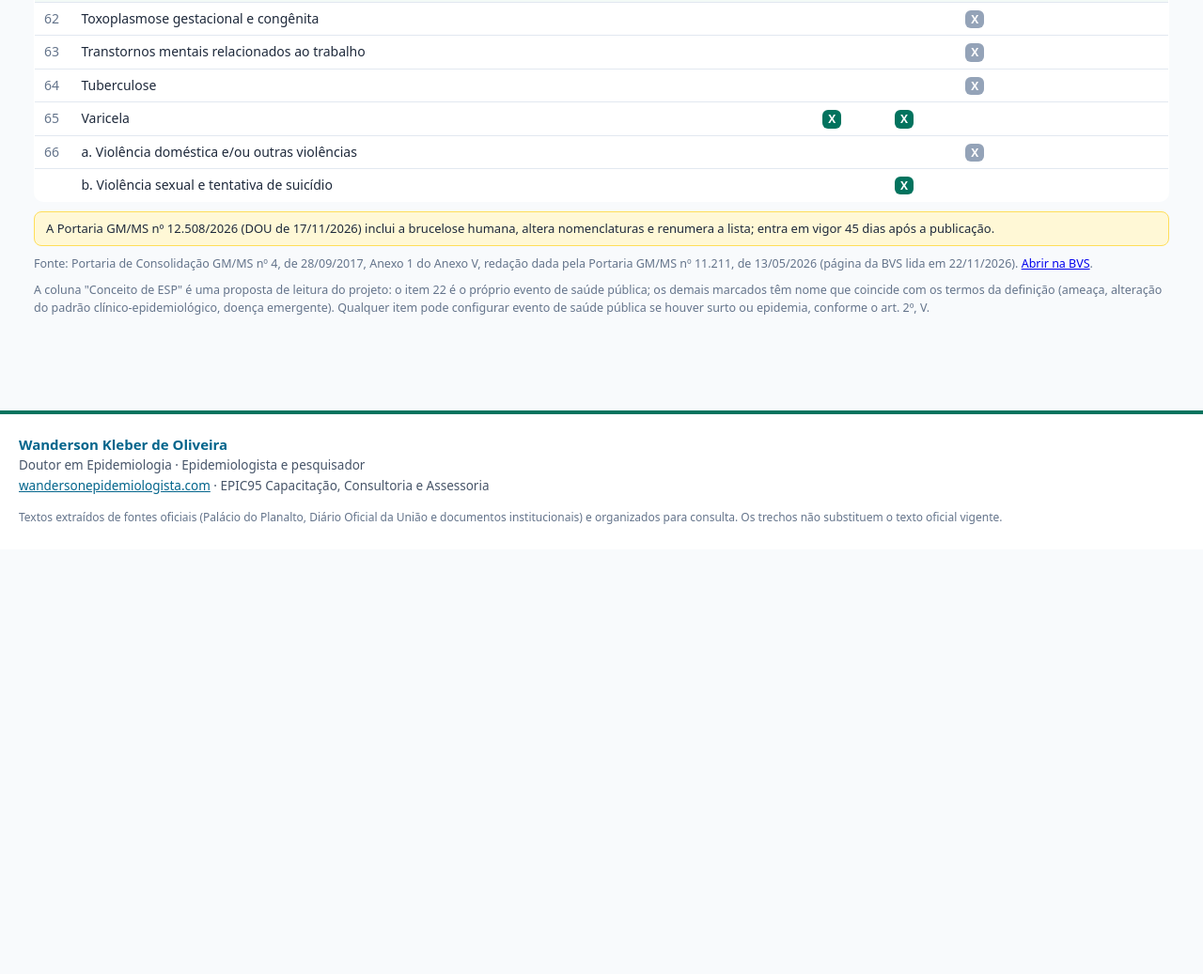
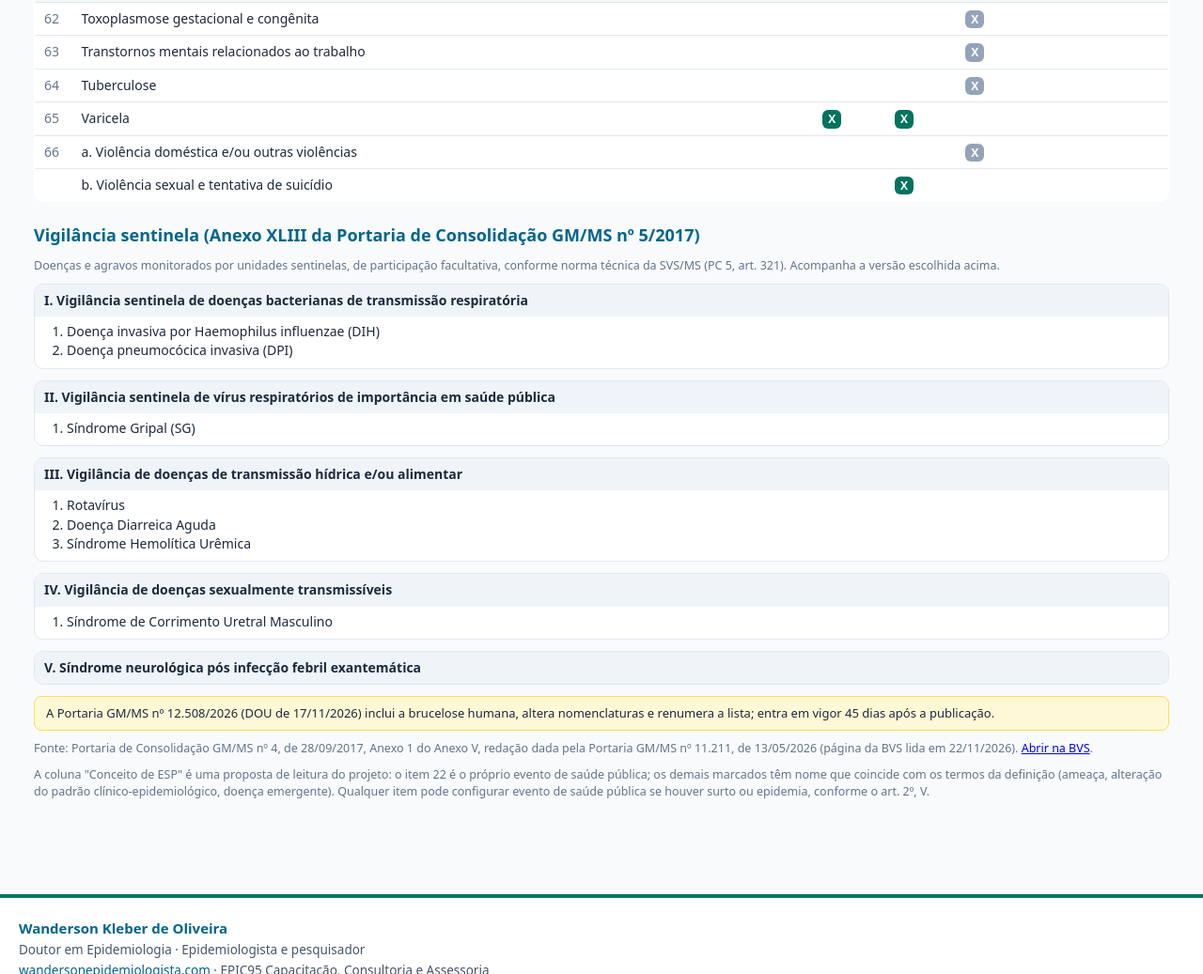
Before and after one commit to wandersonepidemiologista/normas-esp, a plain HTML site: page notificacao.html in a window 1280 px wide. Shown: the part 3551-4588 px from the top of the page at 94% size. Before the commit the page ends 4136 px from the top, so only its background shows below. Drawn offline with Linux system fonts and the light colour scheme.

Commit message:
Notificação: inclui a lista de vigilância sentinela (vigente e Portaria 12.508/2026)
Co-Authored-By: Claude Sonnet 5.5 <noreply@anthropic.com>
Claude-Session: https://claude.ai/code/session_01FFggB7WLr44J22ozvcNSZA

```diff
--- a/dados/notificacao.js
+++ b/dados/notificacao.js
@@ -190,3 +190,21 @@ window.NOTIFICACAO.linhasNova = `1~a. Acidente de trabalho com exposição a mat
 66~Varicela (casos leve, grave internado ou óbito)~0~1~1~0
 67~a. Violência doméstica e/ou outras violências~0~0~0~1
 67~b. Violência sexual e tentativa de suicídio~0~0~1~0`;
+
+// Lista Nacional de Doenças e Agravos a serem Monitorados pela Estratégia de Vigilância Sentinela (Anexo XLIII da Portaria de Consolidação GM/MS nº 5/2017)
+// Vigente: redação da PRT GM/MS 11.211/2026 (BVS, lida em 22/11/2026). Nova: Anexo II da Portaria GM/MS 12.508/2026 (DOU de 17/11/2026), ainda não em vigor.
+window.NOTIFICACAO.sentinela = [
+ ["I", "Vigilância sentinela de doenças bacterianas de transmissão respiratória", ["Doença invasiva por Haemophilus influenzae (DIH)", "Doença pneumocócica invasiva (DPI)"]],
+ ["II", "Vigilância sentinela de vírus respiratórios de importância em saúde pública", ["Síndrome Gripal (SG)"]],
+ ["III", "Vigilância de doenças de transmissão hídrica e/ou alimentar", ["Rotavírus", "Doença Diarreica Aguda", "Síndrome Hemolítica Urêmica"]],
+ ["IV", "Vigilância de doenças sexualmente transmissíveis", ["Síndrome de Corrimento Uretral Masculino"]],
+ ["V", "Síndrome neurológica pós infecção febril exantemática", []]
+];
+window.NOTIFICACAO.sentinelaNova = [
+ ["I", "Vigilância sentinela de doenças bacterianas de transmissão respiratória", ["Doença invasiva por Haemophilus influenzae (DIHi)", "Doença invasiva por Streptococcus pneumoniae (Doença pneumocócica invasiva - DPI)"]],
+ ["II", "Vigilância sentinela de vírus respiratórios de importância em saúde pública", ["Síndrome Gripal (SG)"]],
+ ["III", "Vigilância de doenças de transmissão hídrica e/ou alimentar", ["Rotavírus", "Doença Diarreica Aguda", "Síndrome Hemolítica Urêmica"]],
+ ["IV", "Vigilância de doenças sexualmente transmissíveis", ["Síndrome de Corrimento Uretral Masculino"]],
+ ["V", "Síndrome neurológica pós infecção febril exantemática", []]
+];
+window.NOTIFICACAO.sentinelaMudou = {"1.1": "Sigla alterada: DIHi", "1.2": "Nome alterado: doença invasiva por Streptococcus pneumoniae"};
--- a/js/notificacao.js
+++ b/js/notificacao.js
@@ -42,16 +42,25 @@
   st.f=b.getAttribute('data-f'); [].forEach.call(document.querySelectorAll('.ff'),function(o){o.setAttribute('aria-pressed',o===b?'true':'false')}); draw();});});
  document.getElementById('futura').textContent=D.futura;
  var f=document.getElementById('fonteNot'); f.innerHTML='Fonte: '+esc(D.fonte)+' <a href="'+esc(D.url)+'" target="_blank" rel="noopener">Abrir na BVS</a>.';
+ function drawSent(){
+  var S=(st.v==='nova'&&D.sentinelaNova)?D.sentinelaNova:D.sentinela, h='';
+  S.forEach(function(g,gi){
+   h+='<div class="sent"><div class="gr">'+esc(g[0])+'. '+esc(g[1])+'</div>';
+   if(g[2].length){h+='<ol>'+g[2].map(function(it,ii){var m=(st.v==='nova'&&D.sentinelaMudou)?D.sentinelaMudou[(gi+1)+'.'+(ii+1)]:'';return '<li>'+esc(it)+(m?'<span class="nv">'+esc(m)+'</span>':'')+'</li>'}).join('')+'</ol>';}
+   h+='</div>';
+  });
+  document.getElementById('sentinela').innerHTML=h;
+ }
  function setV(v){
   st.v=v; L=(v==='nova'&&LN)?LN:LV; ESP=(v==='nova')?D.espNova:D.esp;
   document.getElementById('vVig').setAttribute('aria-pressed',v==='vig'?'true':'false');
   document.getElementById('vNova').setAttribute('aria-pressed',v==='nova'?'true':'false');
   var av=document.getElementById('avNova'); av.hidden=(v!=='nova'); av.textContent=D.novaAviso||'';
   f.innerHTML=(v==='nova'?'Fonte: '+esc(D.novaFonte)+' <a href="'+esc(D.novaUrl)+'" target="_blank" rel="noopener">Abrir no DOU</a>.':'Fonte: '+esc(D.fonte)+' <a href="'+esc(D.url)+'" target="_blank" rel="noopener">Abrir na BVS</a>.');
-  draw();
+  draw(); drawSent();
  }
  document.getElementById('vVig').addEventListener('click',function(){setV('vig')});
  document.getElementById('vNova').addEventListener('click',function(){setV('nova')});
  if(!LN) document.getElementById('vNova').style.display='none';
- draw();
+ draw(); drawSent();
 })();
--- a/notificacao.html
+++ b/notificacao.html
@@ -154,6 +154,10 @@ table.meta td{padding:6px 0;border-bottom:1px solid #EEF2F7;overflow-wrap:anywhe
 .nota-f{font-size:12.5px;color:var(--muted);margin:10px 0}
 .nv{background:#FFF8D6;border-radius:4px;padding:1px 6px;font-size:12px;margin-left:6px;white-space:nowrap}
 .tabnot tr.nova td:nth-child(2){font-weight:600}
+.h2s{font-size:18px;margin:22px 0 4px;color:var(--epic-secondary)}
+.sent{background:#fff;border:1px solid var(--line);border-radius:10px;overflow:hidden;margin-bottom:12px}
+.sent .gr{background:#EEF4F8;padding:7px 10px;font-weight:600;font-size:14px}
+.sent ol{margin:0;padding:6px 10px 8px 34px;font-size:14px}
 .aviso2{background:#FFF8D6;border:1px solid var(--epic-attention);border-radius:8px;padding:8px 12px;font-size:13px;margin:10px 0}
 @media(max-width:700px){.tabnot{font-size:13px}.tabnot th,.tabnot td{padding:6px 6px}}
 </style>
@@ -192,6 +196,9 @@ table.meta td{padding:6px 0;border-bottom:1px solid #EEF2F7;overflow-wrap:anywhe
     <thead><tr><th>Nº</th><th>Doença ou agravo (ordem alfabética)</th><th class="c">Imediata MS</th><th class="c">Imediata SES</th><th class="c">Imediata SMS</th><th class="c">Semanal</th><th>Conceito de ESP</th></tr></thead>
     <tbody id="corpo"></tbody>
   </table></div>
+  <h2 class="h2s">Vigilância sentinela (Anexo XLIII da Portaria de Consolidação GM/MS nº 5/2017)</h2>
+  <p class="nota-f">Doenças e agravos monitorados por unidades sentinelas, de participação facultativa, conforme norma técnica da SVS/MS (PC 5, art. 321). Acompanha a versão escolhida acima.</p>
+  <div id="sentinela"></div>
   <div class="aviso2" id="futura"></div>
   <p class="nota-f" id="fonteNot"></p>
   <p class="nota-f">A coluna "Conceito de ESP" é uma proposta de leitura do projeto: o item 22 é o próprio evento de saúde pública; os demais marcados têm nome que coincide com os termos da definição (ameaça, alteração do padrão clínico-epidemiológico, doença emergente). Qualquer item pode configurar evento de saúde pública se houver surto ou epidemia, conforme o art. 2º, V.</p>
```
